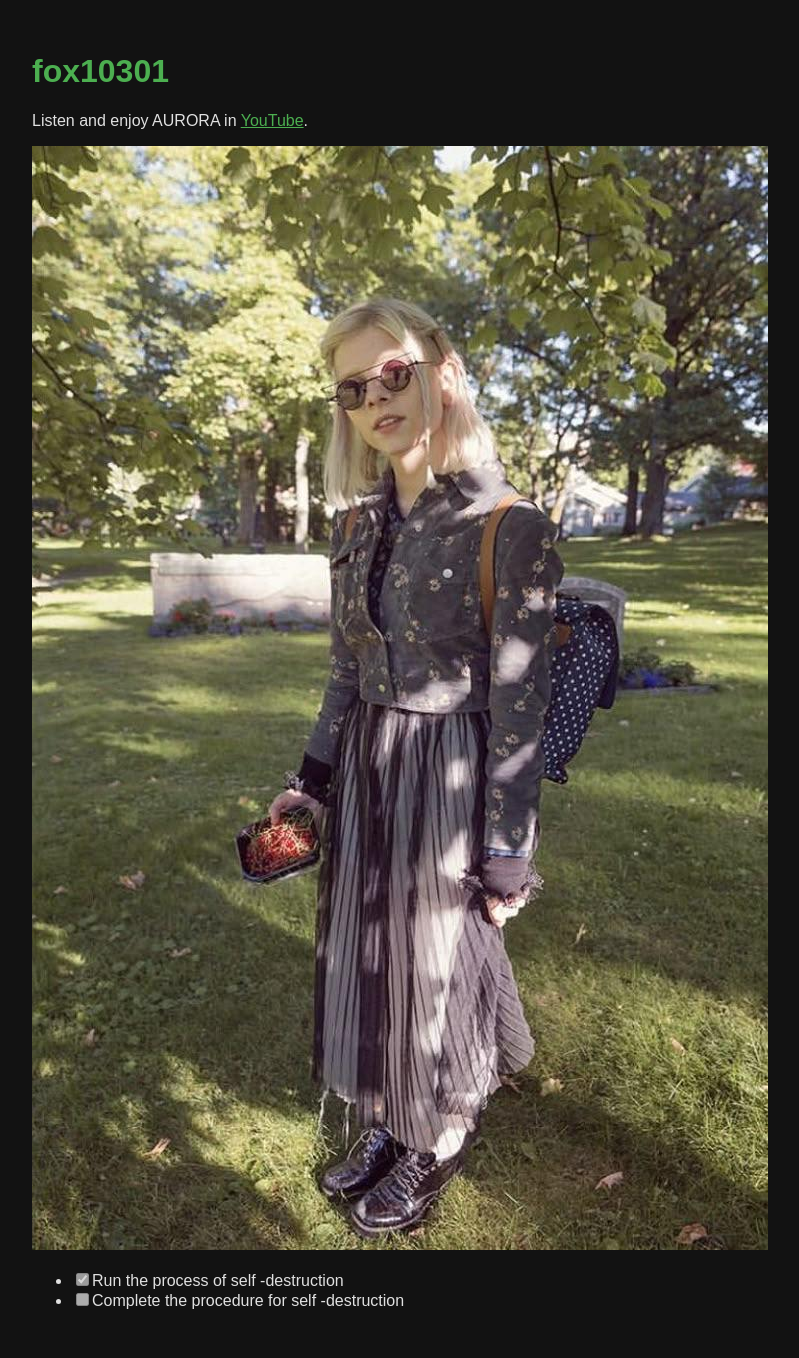
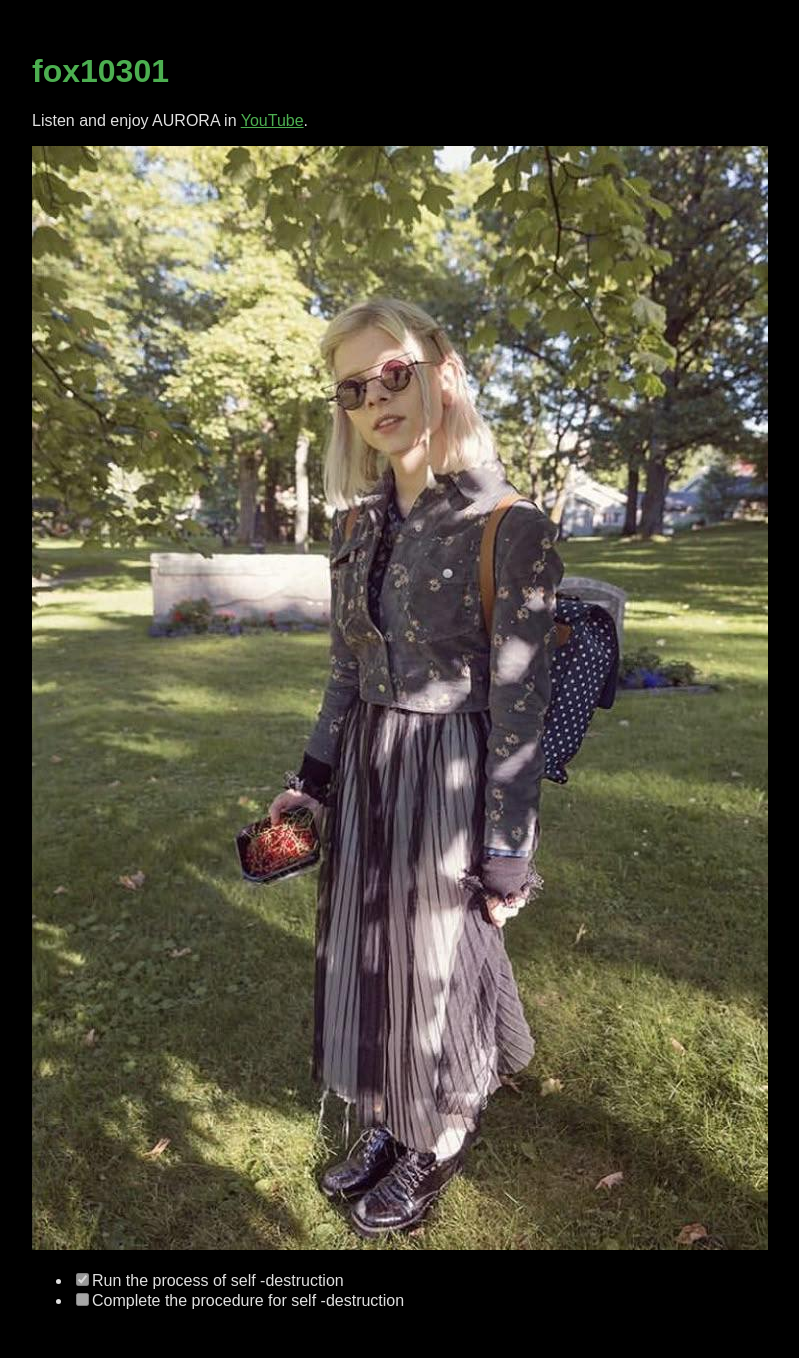
Before and after one commit to person10301/fox10301, a Jekyll site: the page built from README.md, in a window 1280 px wide. Shown: the whole page, without its empty margins (208-1007 px from the left). Built offline with Jekyll 4.4.1, drawn with Linux system fonts in a browser that asks for light colours; our own code applies the rules of GitHub Pages for plain Markdown files.

Commit message:
Update style.css

```diff
--- a/css/style.css
+++ b/css/style.css
@@ -1,5 +1,5 @@
 body {
-  background-color: #121212;
+  background-color: #000000;
   color: #e0e0e0;
   font-family: sans-serif;
   margin: 0;
```
